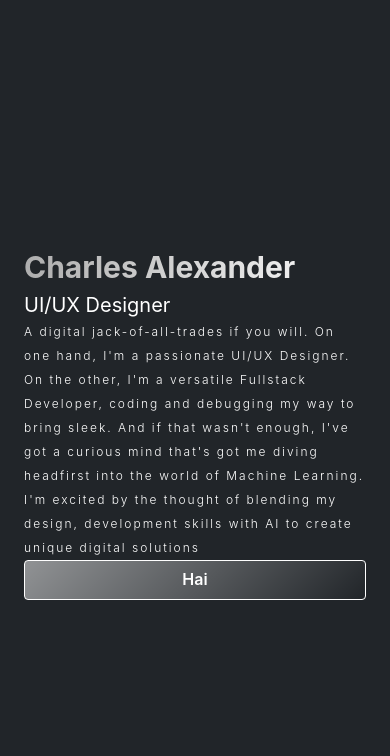
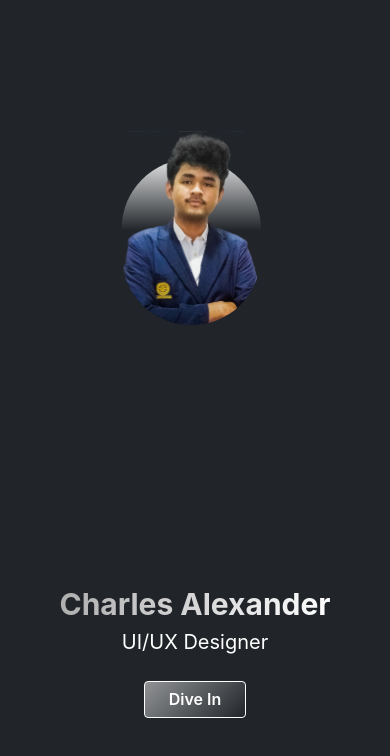
Before and after one commit to alxdrr/portfolio, a React (Vite) app: page / in a window 390 px wide. Shown: the top 756 px of the page. Built offline with nearby package versions, Linux system fonts and the light colour scheme.

Commit message:
fix hero responsive

```diff
--- a/src/components/hero.jsx
+++ b/src/components/hero.jsx
@@ -3,11 +3,11 @@ import heroImage from "../assets/Image.svg";
 import Light from "./light";
 function Navbar() {
   return (
-    <Flex height="100%" w="100%" maxW="1440" gap={16} align="center" justify="start" px={{ base: 6, md: 6, lg: 10 }} py={5}>
+    <Flex height="100%" w="100%" maxW="1440" align="center" px={{ base: 6, md: 6, lg: 10 }}>
       {/* <Light></Light> */}
-      <Flex align="center" justify="space-around" flexDir="row">
-        <Flex flexDir="column" maxW={{ base: "100%", md: "50%" }} gap={{ md: 6, xl: 6 }}>
-          <Flex flexDir="column">
+      <Flex h="100%" w="100%" align="center" justify="space-around" flexDir={{ base: "column-reverse", md: "row" }}>
+        <Flex flexDir="column" maxW={{ base: "100%", md: "50%" }} gap={{ base: 6, xl: 10 }} align={{ base: "center", md: "start" }}>
+          <Flex w="100%" flexDir="column" align={{ base: "center", md: "start" }}>
             <Text color="white" bgGradient="linear(to-l, #FFFFFF, #AEAEAE)" bgClip="text" fontSize={{ base: "3xl", md: "4xl", lg: "5xl" }} fontWeight="bold">
               Charles Alexander
             </Text>
@@ -15,14 +15,9 @@ function Navbar() {
               UI/UX Designer
             </Text>
           </Flex>
-          <Text textStyle="p" color="white">
-            A digital jack-of-all-trades if you will. On one hand, I&apos;m a passionate UI/UX Designer. On the other, I&apos;m a versatile Fullstack Developer, coding and debugging my way to bring sleek. And if that wasn&apos;t enough,
-            I&apos;ve got a curious mind that&apos;s got me diving headfirst into the world of Machine Learning. I&apos;m excited by the thought of blending my design, development skills with AI to create unique digital solutions
-          </Text>
-          <Button>Hai</Button>
+          <Button size={{ base: "base", md: "md", lg: "lg" }}>Dive In</Button>
         </Flex>
-
-        <Box width={{ md: 240, lg: 320, xl: 360 }} display={{ base: "none", md: "inline" }}>
+        <Box width={{ base: 160, md: 240, lg: 320, xl: 360 }}>
           <Image h="100%" objectFit="fit" src={heroImage} alt="Profile Picture" />
         </Box>
       </Flex>
--- a/src/main.jsx
+++ b/src/main.jsx
@@ -11,18 +11,24 @@ const Button = defineStyleConfig({
     fontWeight: "semibold",
     borderRadius: "base", // <-- border radius is same for all variants and sizes
     border: "1px solid",
+    width: "fit-content",
   },
   // Two sizes: sm and md
   sizes: {
-    sm: {
-      fontSize: "sm",
-      px: 4, // <-- px is short for paddingLeft and paddingRight
-      py: 3, // <-- py is short for paddingTop and paddingBottom
+    base: {
+      fontSize: "base",
+      px: 6, // <-- px is short for paddingLeft and paddingRight
+      py: 2, // <-- py is short for paddingTop and paddingBottom
     },
     md: {
       fontSize: "md",
-      px: 6, // <-- these values are tokens from the design system
-      py: 4, // <-- these values are tokens from the design system
+      px: 8, // <-- these values are tokens from the design system
+      py: 2, // <-- these values are tokens from the design system
+    },
+    lg: {
+      fontSize: "lg",
+      px: 8, // <-- these values are tokens from the design system
+      py: 2, // <-- these values are tokens from the design system
     },
   },
   // Two variants: outline and solid
```
